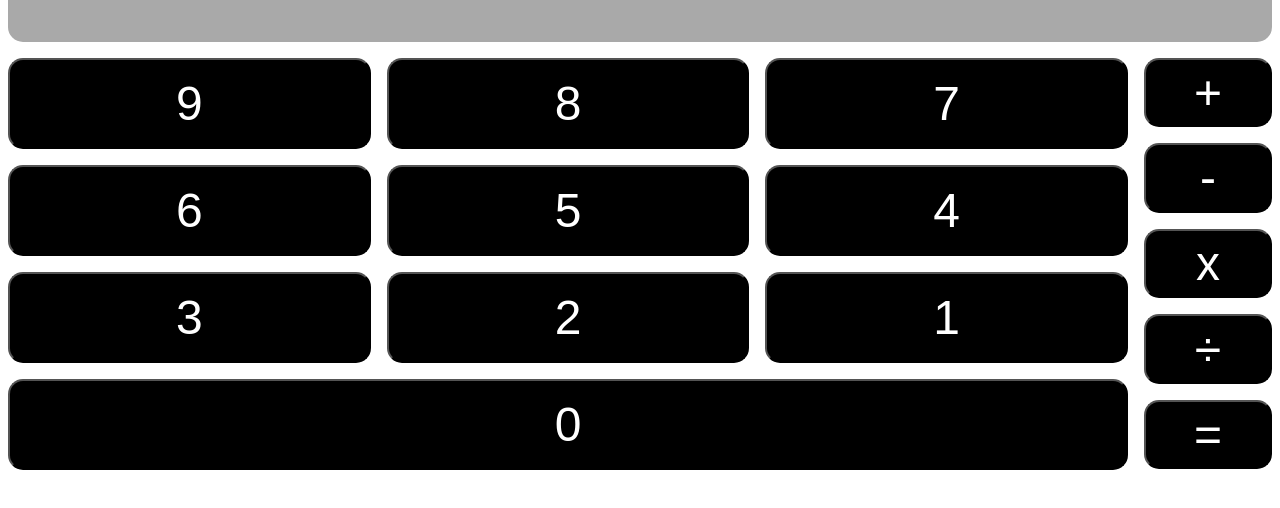
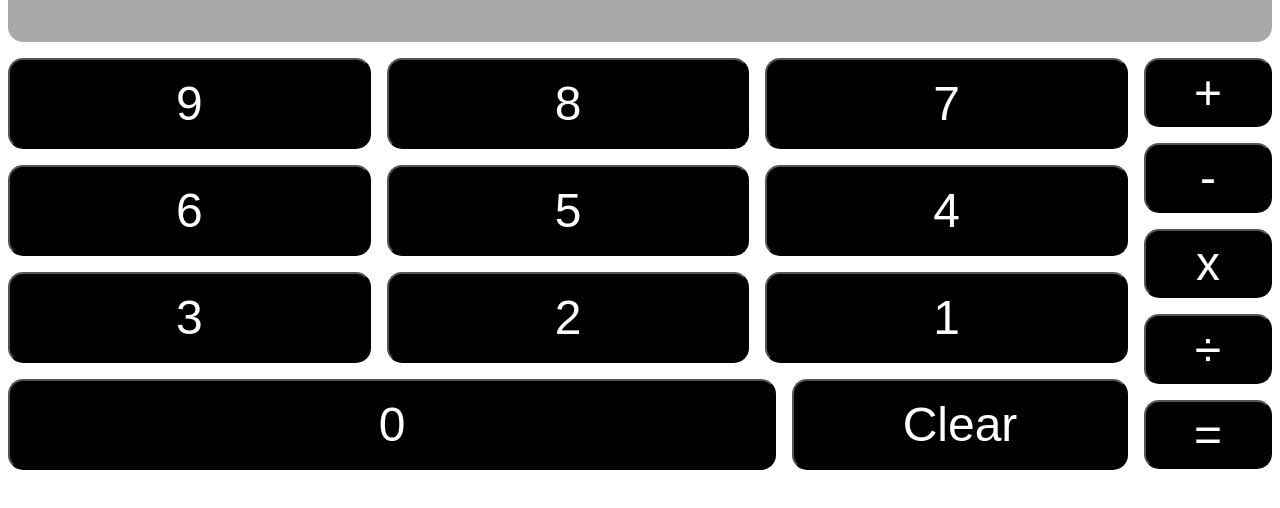
Before and after one commit to RioMahler/odin-calculator, a plain HTML site: page index.html in a window 1280 px wide. Shown: the part 242-750 px from the top of the page. Drawn offline with Linux system fonts and the light colour scheme.

Commit message:
Add clear button

```diff
--- a/index.html
+++ b/index.html
@@ -22,6 +22,7 @@
           <button>2</button>
           <button>1</button>
           <button>0</button>
+          <button id="clear">Clear</button>
         </div>
         <div id="operators">
           <button>+</button>
--- a/script.js
+++ b/script.js
@@ -1,4 +1,5 @@
 let buttons = document.querySelectorAll("button");
+let display = document.querySelector("p");
 
 buttons.forEach((button) => button.addEventListener("click", operate));
 
--- a/style.css
+++ b/style.css
@@ -42,6 +42,11 @@ p {
   gap: 1rem;
 }
 
+#clear {
+  flex-grow: 0;
+  flex-shrink: 1;
+}
+
 #operators {
   display: flex;
   flex-direction: column;
```
